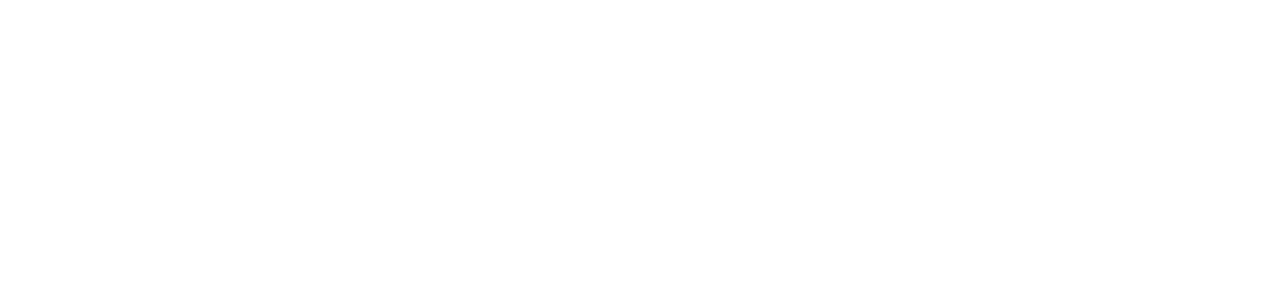
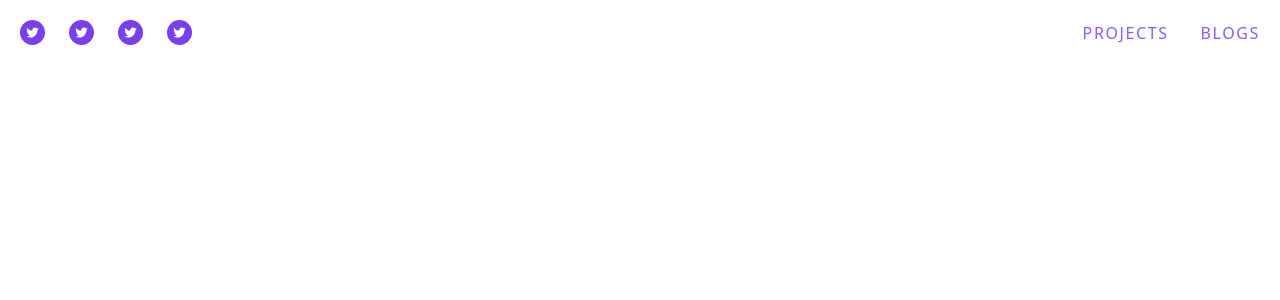
Before and after one commit to neo-rooney/project_portfolio, a Next.js app: page / in a window 1280 px wide. Shown: the top 300 px of the page. Built offline with nearby package versions, Linux system fonts and the light colour scheme.

Commit message:
Feat: Create Navbar component

```diff
--- /dev/null
+++ b/src/app/components/Navbar.tsx
@@ -0,0 +1,54 @@
+import Link from "next/link";
+import React from "react";
+import { SocialIcon } from "react-social-icons";
+
+type Props = {};
+
+const Navbar = (props: Props) => {
+  return (
+    <nav className="max-w-7xl mx-auto p-5 flex items-center justify-between">
+      <div className="flex items-center space-x-6">
+        <SocialIcon
+          style={{ width: 25, height: 25 }}
+          bgColor="#793fef"
+          className="hover:scale-125 duration-200"
+          url="https://twitter.com"
+        />
+        <SocialIcon
+          style={{ width: 25, height: 25 }}
+          bgColor="#793fef"
+          className="hover:scale-125 duration-200"
+          url="https://twitter.com"
+        />
+        <SocialIcon
+          style={{ width: 25, height: 25 }}
+          bgColor="#793fef"
+          className="hover:scale-125 duration-200"
+          url="https://twitter.com"
+        />
+        <SocialIcon
+          style={{ width: 25, height: 25 }}
+          bgColor="#793fef"
+          className="hover:scale-125 duration-200"
+          url="https://twitter.com"
+        />
+      </div>
+      <div className="flex items-center space-x-4 md:space-x-8">
+        <Link
+          href="/projects"
+          className="text-violet-500 hover:text-pink-700 uppercase tracking-wide md:tracking-widest text-sm md:text-base"
+        >
+          Projects
+        </Link>
+        <Link
+          href="/blogs"
+          className="text-violet-500 hover:text-pink-700 uppercase tracking-wide md:tracking-widest text-sm md:text-base"
+        >
+          Blogs
+        </Link>
+      </div>
+    </nav>
+  );
+};
+
+export default Navbar;
--- a/src/app/page.tsx
+++ b/src/app/page.tsx
@@ -1,7 +1,10 @@
+import Navbar from "./components/Navbar";
+
 export default function Home() {
   return (
     <div>
       {/* navbar */}
+      <Navbar />
       {/* header */}
       {/* about */}
       {/* skills */}
```
Also changed, not shown: package.json (+6 -5 lines), 1 other file (tests, documents, lock files or other folders).
